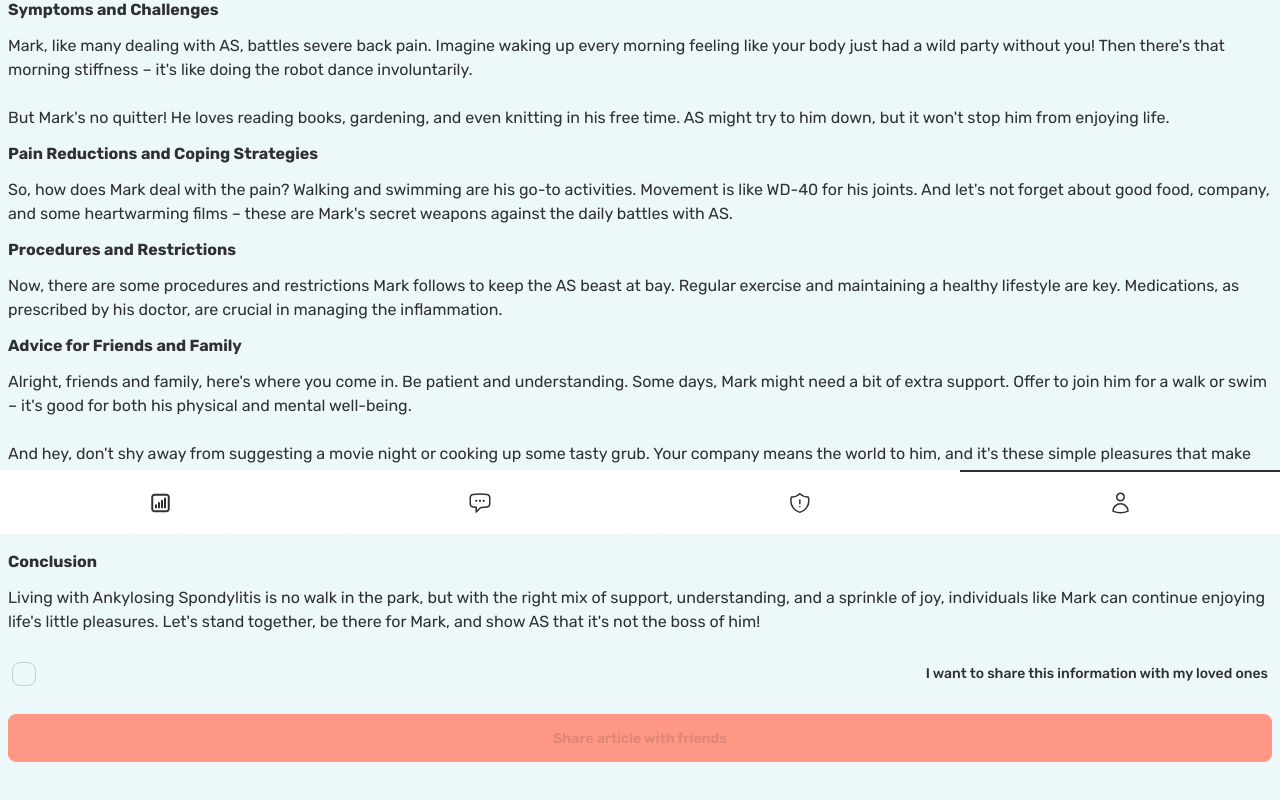
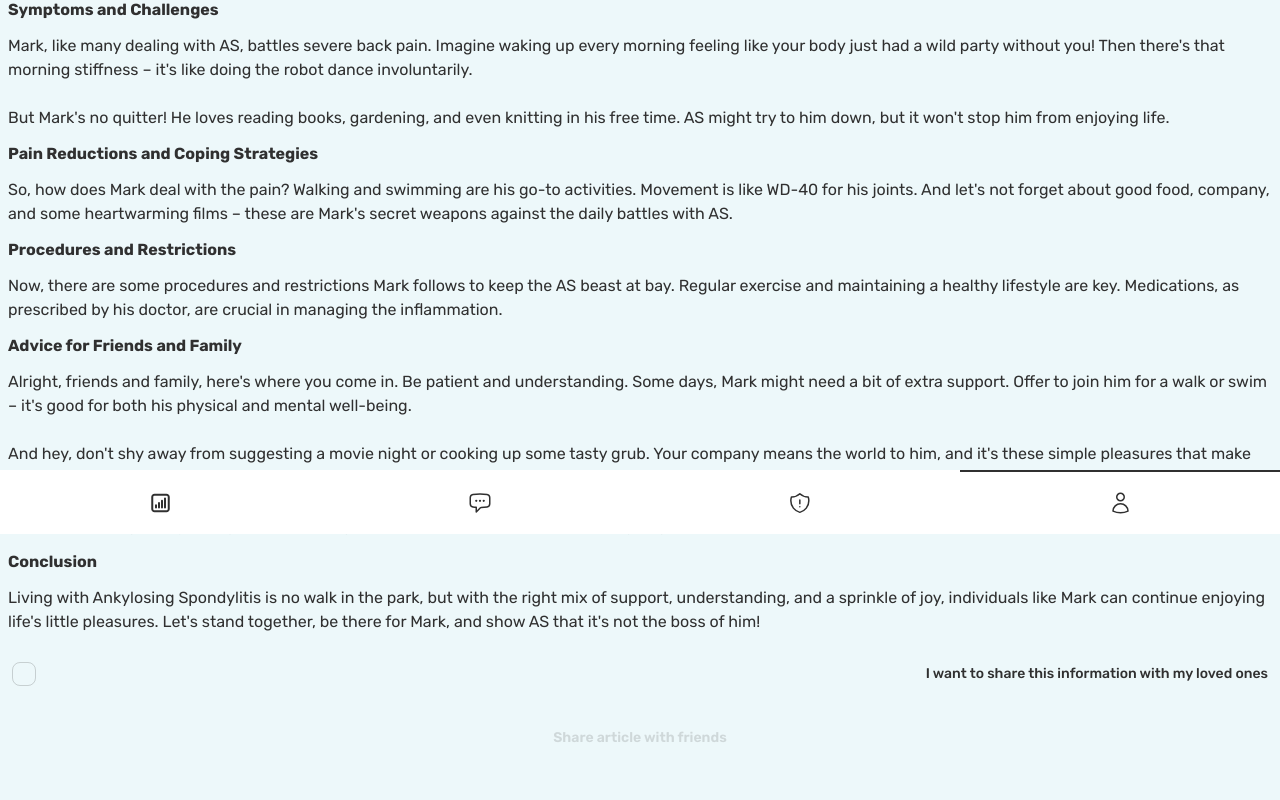
Before and after one commit to HacksDev/junction-2023, a Next.js app: page /profile/article/2f825b9a-371e-425c-91d7-fd51b6d3352c in a window 1280 px wide. Shown: the part 266-1066 px from the top of the page. Built offline with nearby package versions, Linux system fonts and the light colour scheme.

Commit message:
[dev-vb] fix

```diff
--- a/src/pages/profile/article/2f825b9a-371e-425c-91d7-fd51b6d3352c/index.tsx
+++ b/src/pages/profile/article/2f825b9a-371e-425c-91d7-fd51b6d3352c/index.tsx
@@ -76,7 +76,7 @@ export default function Profile() {
           </span>
         </label>
       </div>
-      <div className="btn btn-primary btn-block">
+      <div className="">
         <button
           className="btn btn-primary btn-block"
           onClick={handleShareClick}
```
